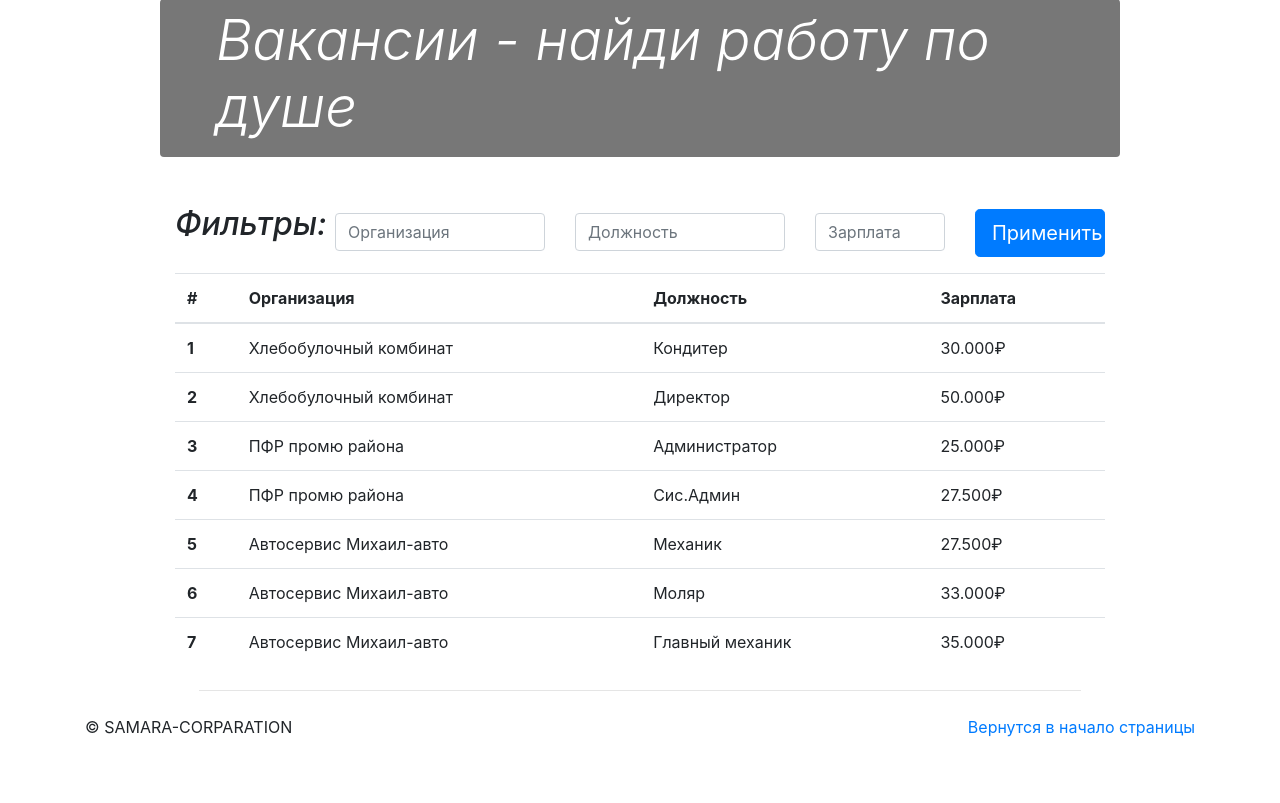
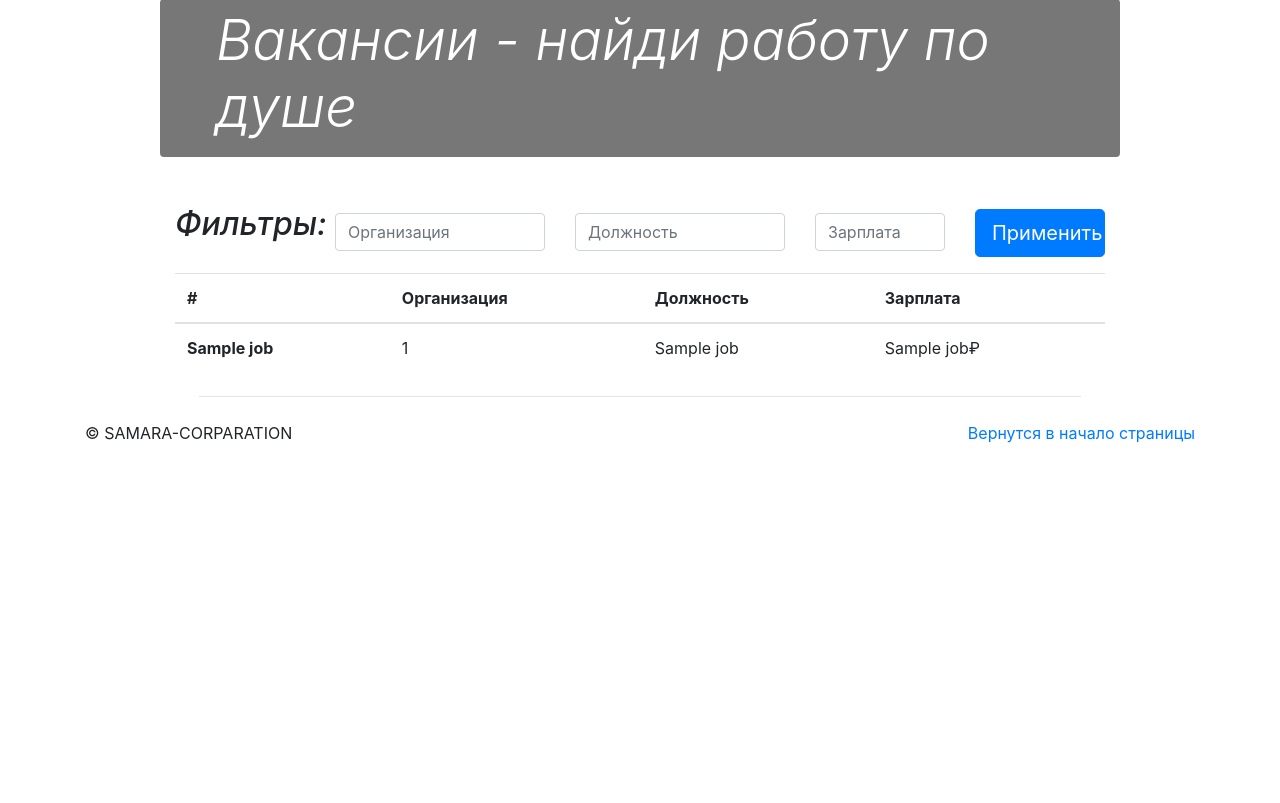
Before and after one commit to AlexandrovRoman/GosRab, a Python web app: template templates/job.html in a window 1280 px wide. Shown: the part 149-952 px from the top of the page. After the commit the page ends 592 px from the top, so only its background shows below. Run offline with Jinja, Linux system fonts and the light colour scheme; the template is opened without the code that fills it: most values are stand-ins (such as "Sample title", 1, 10 or a date in 2020); some libraries are stand-ins or nearby versions.

Commit message:
Интеграция вакансий

```diff
--- a/templates/job.html
+++ b/templates/job.html
@@ -37,48 +37,15 @@
             </tr>
             </thead>
             <tbody>
-            <tr>
-                <th scope="row">1</th>
-                <td>Хлебобулочный комбинат</td>
-                <td>Кондитер</td>
-                <td>30.000₽</td>
+            {% for i, job in jobs %}
+                <tr>
+                <th scope="row">{{ i }}</th>
+                <td>{{ job[0] }}</td>
+                <td>{{ job[1] }}</td>
+                <td>{{ job[2] }}₽</td>
             </tr>
-            <tr>
-                <th scope="row">2</th>
-                <td>Хлебобулочный комбинат</td>
-                <td>Директор</td>
-                <td>50.000₽</td>
-            </tr>
-            <tr>
-                <th scope="row">3</th>
-                <td>ПФР промю района</td>
-                <td>Администратор</td>
-                <td>25.000₽</td>
-            </tr>
-            <tr>
-                <th scope="row">4</th>
-                <td>ПФР промю района</td>
-                <td>Сис.Админ</td>
-                <td>27.500₽</td>
-            </tr>
-            <tr>
-                <th scope="row">5</th>
-                <td>Автосервис Михаил-авто</td>
-                <td>Механик</td>
-                <td>27.500₽</td>
-            </tr>
-            <tr>
-                <th scope="row">6</th>
-                <td>Автосервис Михаил-авто</td>
-                <td>Моляр</td>
-                <td>33.000₽</td>
-            </tr>
-            <tr>
-                <th scope="row">7</th>
-                <td>Автосервис Михаил-авто</td>
-                <td>Главный механик</td>
-                <td>35.000₽</td>
-            </tr>
+
+            {% endfor %}
             </tbody>
         </table>
     <hr class="featurette-divider m-4">
```
Also changed, not shown: users/views.py (+15 -3 lines).
